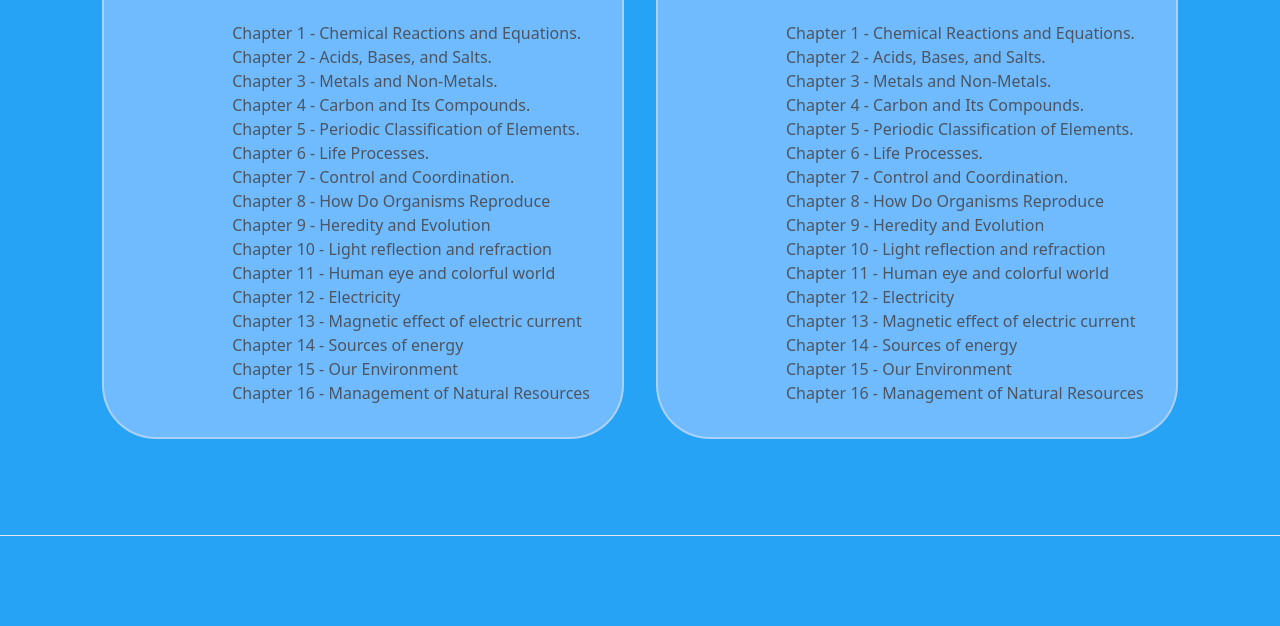
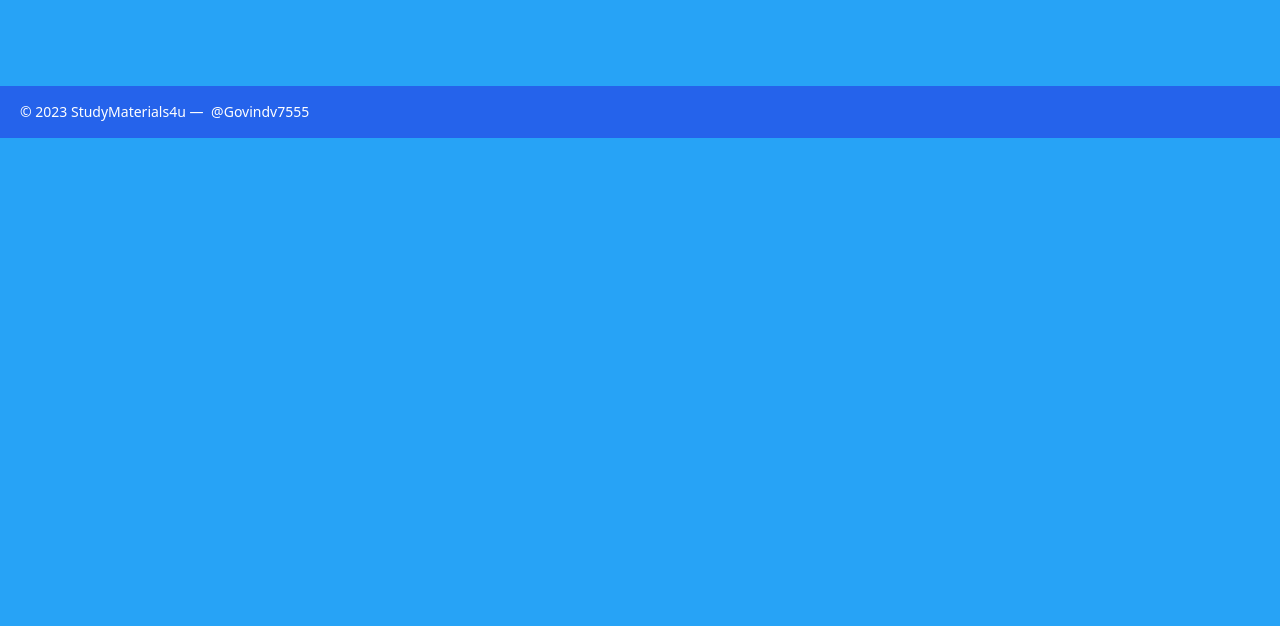
Before and after one commit to Govindv7555/StudyMaterials4u, a plain HTML site: page second.html in a window 1280 px wide. Shown: the part 957-1583 px from the top of the page. After the commit the page ends 1095 px from the top, so only its background shows below. Drawn offline with nearby package versions, Linux system fonts and the light colour scheme.

Commit message:
Reoved extra

```diff
--- a/second.html
+++ b/second.html
@@ -108,7 +108,7 @@
                 </div>
             </div>
         </div>
-        <div class="container px-5 py-24 mx-auto flex flex-wrap">
+        <!-- <div class="container px-5 py-24 mx-auto flex flex-wrap">
             <div class="flex flex-wrap -m-4">
                 <div class="p-4 lg:w-1/2 md:w-full">
                     <div class="flex border-2 rounded-lg border-gray-200 border-opacity-50 p-8 sm:flex-row flex-col"
@@ -142,16 +142,16 @@
                             <a href="">Chapter 15 - Our Environment</a><br>
                             <a href="">Chapter 16 - Management of Natural Resources</a><br>
                             </p>
-                            <!-- <a class="mt-3 text-blue-500 inline-flex items-center">Learn More
+                             <a class="mt-3 text-blue-500 inline-flex items-center">Learn More
                                 <svg fill="none" stroke="currentColor" stroke-linecap="round" stroke-linejoin="round"
                                     stroke-width="2" class="w-4 h-4 ml-2" viewBox="0 0 24 24">
                                     <path d="M5 12h14M12 5l7 7-7 7"></path>
                                 </svg>
                             </a> -->
-                        </div>
+                        <!-- </div>
                     </div>
-                </div>
-                <div class="p-4 lg:w-1/2 md:w-full">
+                </div> -->
+                <!-- <div class="p-4 lg:w-1/2 md:w-full">
                     <div class="flex border-2 rounded-lg border-gray-200 border-opacity-50 p-8 sm:flex-row flex-col"
                         id="hello">
                         <div
@@ -184,17 +184,17 @@
                             <a href="">Chapter 15 - Our Environment</a><br>
                             <a href="">Chapter 16 - Management of Natural Resources</a><br>
                             </p>
-                            <!-- <a class="mt-3 text-blue-500 inline-flex items-center">Learn More
+                             <a class="mt-3 text-blue-500 inline-flex items-center">Learn More
                                 <svg fill="none" stroke="currentColor" stroke-linecap="round" stroke-linejoin="round"
                                     stroke-width="2" class="w-4 h-4 ml-2" viewBox="0 0 24 24">
                                     <path d="M5 12h14M12 5l7 7-7 7"></path>
                                 </svg>
                             </a> -->
-                        </div>
+                        <!-- </div>
                     </div>
                 </div>
             </div>
-        </div>
+        </div> -->
     </section>
     <!-- Footer Goes Here -->
 
```
